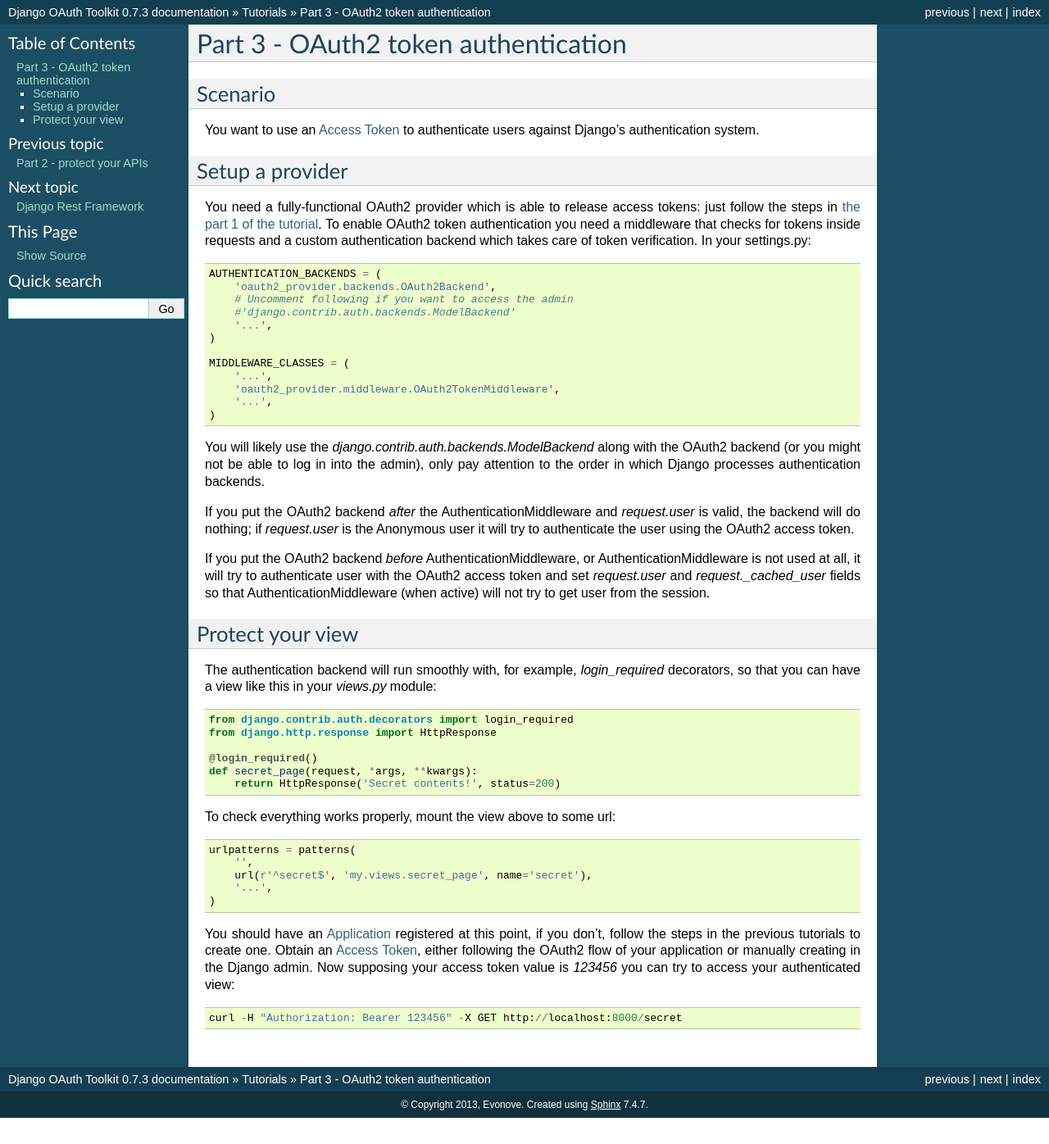
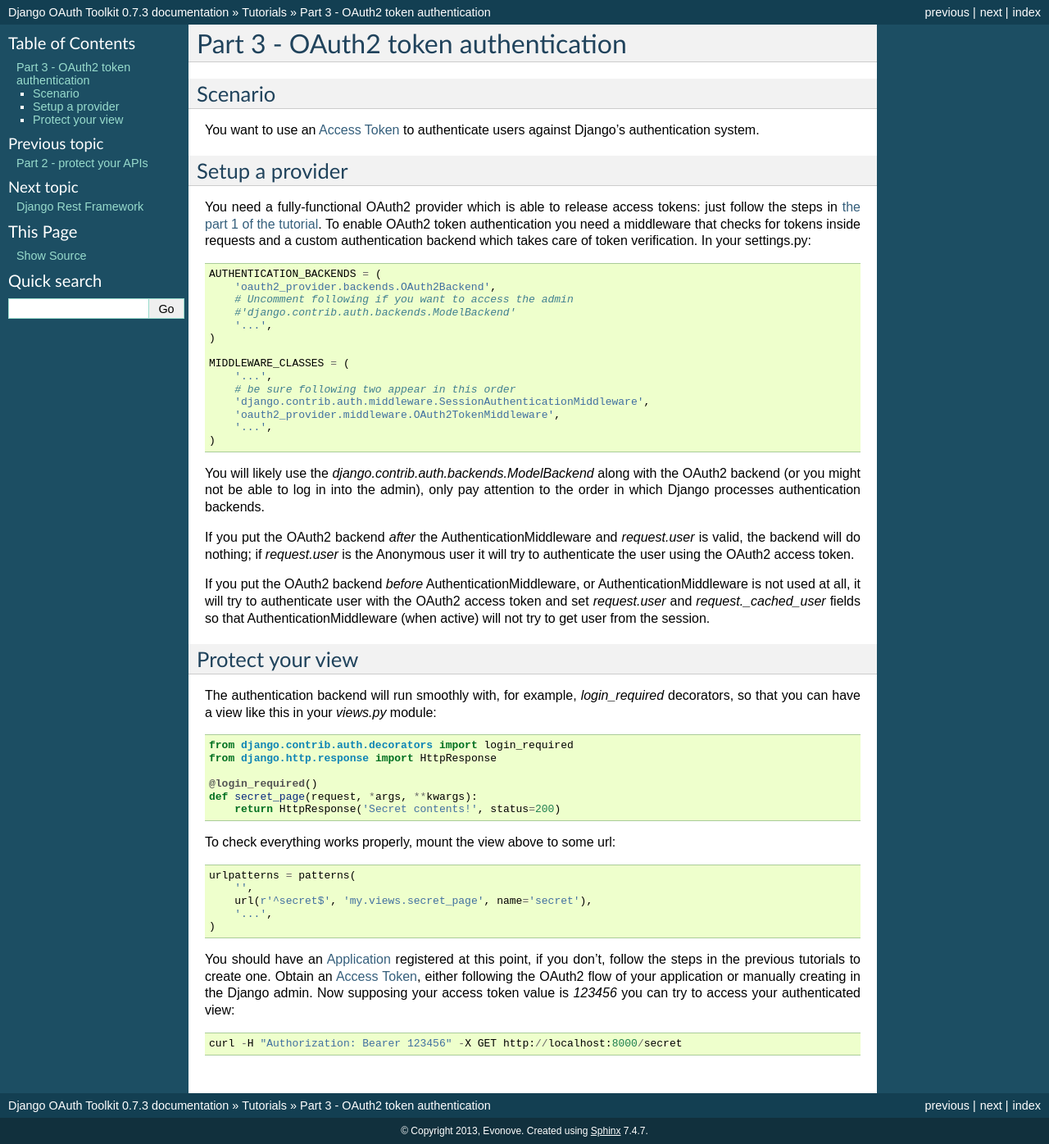
Before and after one commit to sheriffwoody0922/oauth-python-django, a Sphinx documentation site: the page built from docs/tutorial/tutorial_03.rst, in a window 1280 px wide. Shown: the whole page at 82% size. Built offline with Sphinx 7.4.7, drawn with Linux system fonts in a browser that asks for light colours; before the commit the page ends 1364 px from its top, so only the background shows below that.

Commit message:
specify middleware order, fixes #152

```diff
--- a/docs/tutorial/tutorial_03.rst
+++ b/docs/tutorial/tutorial_03.rst
@@ -24,6 +24,8 @@
 
     MIDDLEWARE_CLASSES = (
         '...',
+        # be sure following two appear in this order
+        'django.contrib.auth.middleware.SessionAuthenticationMiddleware',
         'oauth2_provider.middleware.OAuth2TokenMiddleware',
         '...',
     )
```
